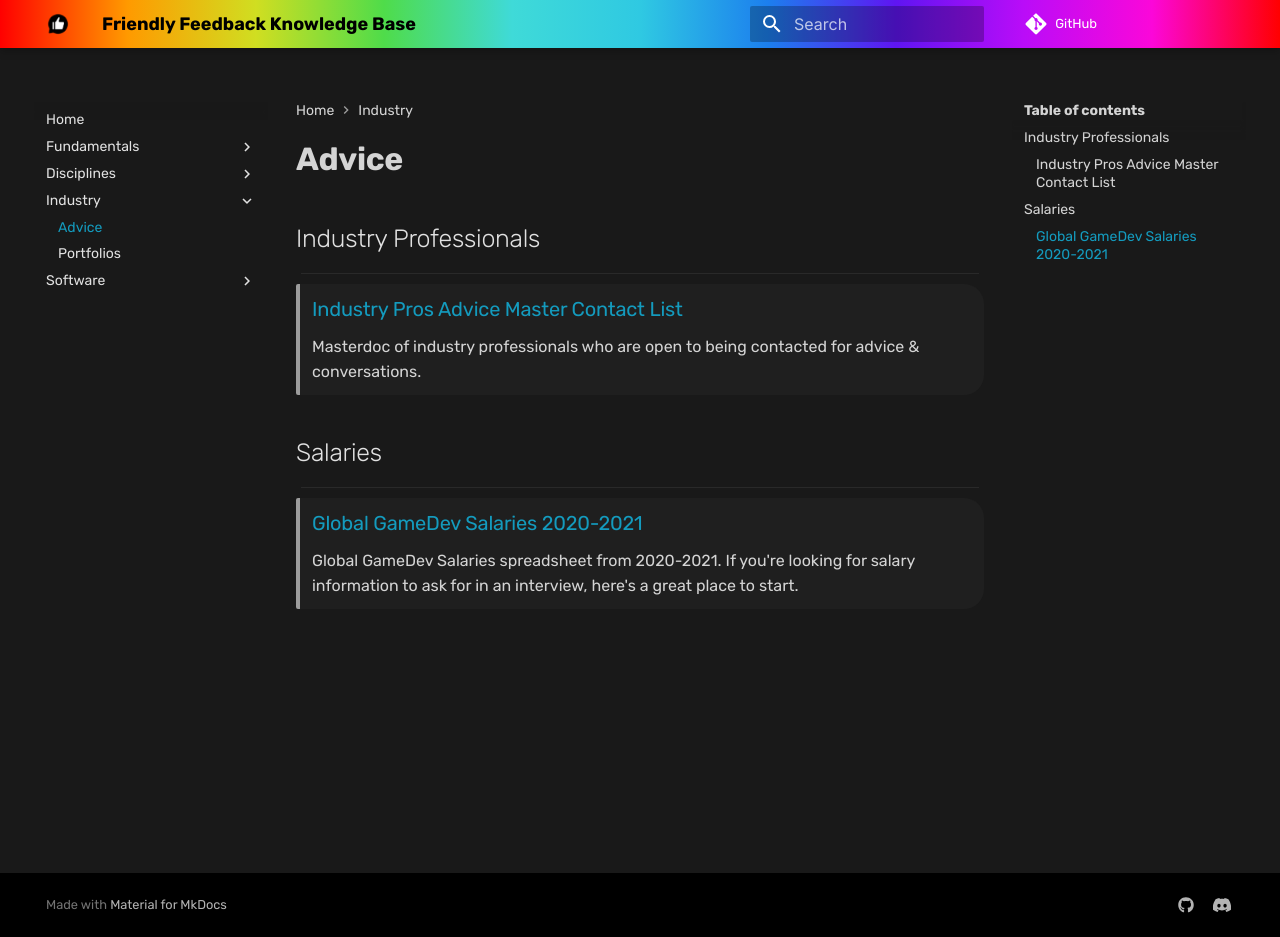
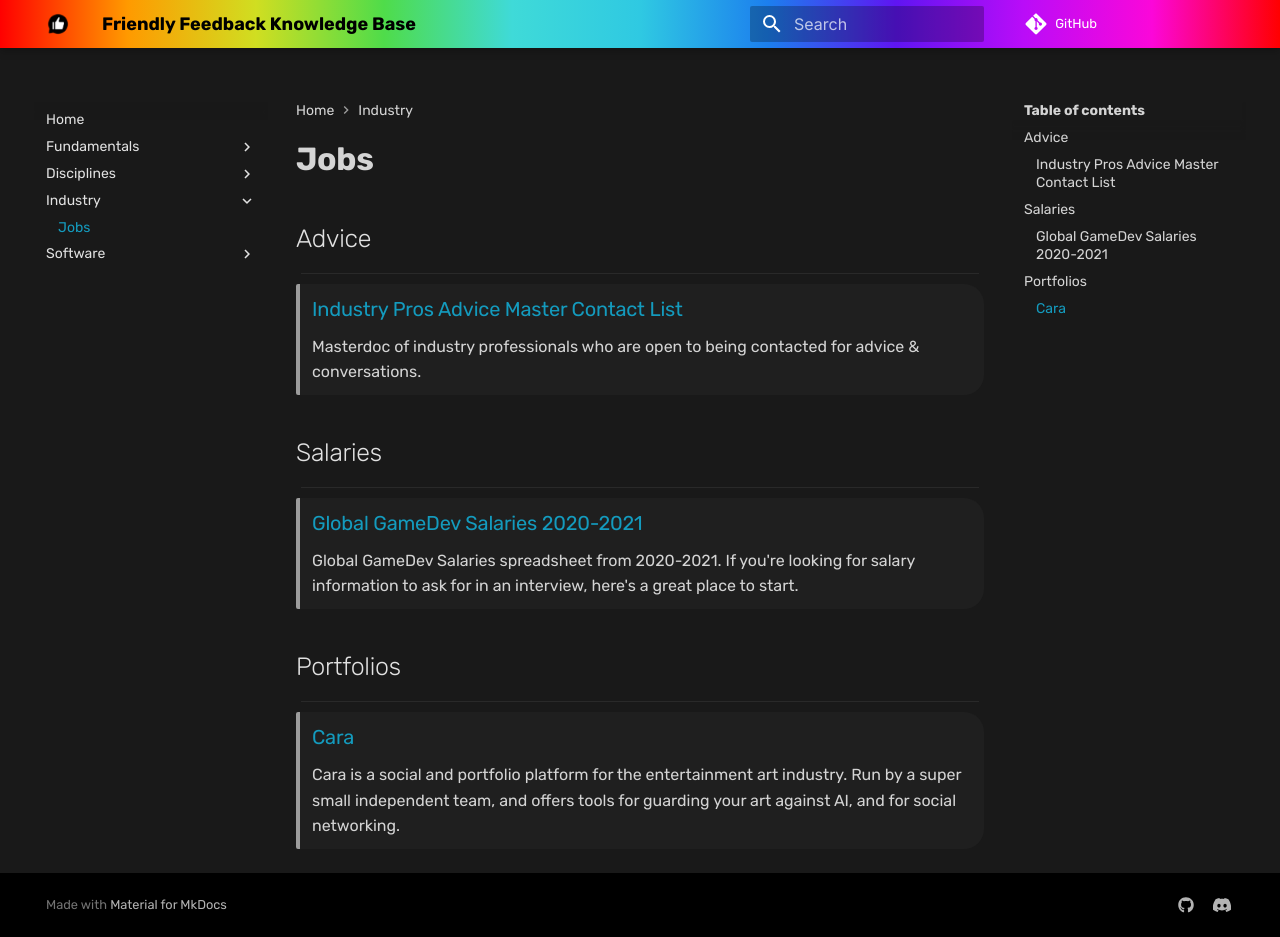
Before and after one commit to Zalek4/Friendly-Feedback-Knowledge-Base, an MkDocs documentation site: the page built from docs/industry/jobs.md, in a window 1280 px wide and 937 px high. Built offline with MkDocs 1.6.1 and Material for MkDocs 9.7.7, drawn with Linux system fonts in a browser that asks for light colours; comment, search, counter and statistics services are not loaded.

Commit message:
Created 'Jobs' category for 'Industry'

```diff
--- a/docs/industry/advice.md
+++ b/docs/industry/jobs.md
@@ -1,6 +1,6 @@
-# Advice
+# Jobs
 
-## Industry Professionals
+## Advice
 ___
 
 > ### [Industry Pros Advice Master Contact List](https://docs.google.com/spreadsheets/d/e/2PACX-1vRYveFAl_GuvBo0iuy3EvgPm0fWAGci-Z8e5CZ6hoYz9n8gcoK4dgE0RML-x0pWqRNjGqte-V7phtqB/pubhtml)
@@ -14,3 +14,11 @@
 > ### [Global GameDev Salaries 2020-2021](https://docs.google.com/spreadsheets/d/1cM3_iBGF8IXZfLS5GKvC0-JWh0tS6TVYJJ-HxlguinA/htmlview?usp=sharing&pru=AAABcrSmbYk)
 Global GameDev Salaries spreadsheet from 2020-2021. If you're looking for salary information to ask for in an interview, here's a great place to start.
 <!-- -->
+
+
+## Portfolios
+___
+
+> ### [Cara](https://cara.app/home)
+Cara is a social and portfolio platform for the entertainment art industry. Run by a super small independent team, and offers tools for guarding your art against AI, and for social networking.
+<!-- -->
--- a/mkdocs.yml
+++ b/mkdocs.yml
@@ -47,8 +47,7 @@
   - Environment Art: disciplines/environment_art.md
   - Technical Art: disciplines/technical_art.md
 - Industry:
-  - Advice: industry/advice.md
-  - Portfolios: industry/portfolios.md
+  - Jobs: industry/jobs.md
 - Software:
   - Other: software/other.md
   - Substance 3D Designer: software/substance_3d_designer.md
```
Also changed, not shown: docs/industry/portfolios.md (deleted, +0 -8 lines).
